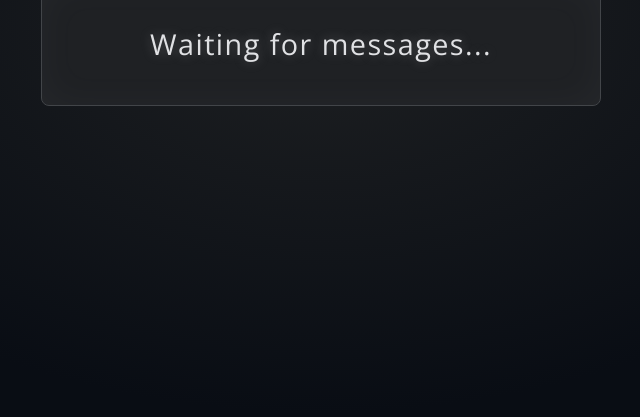
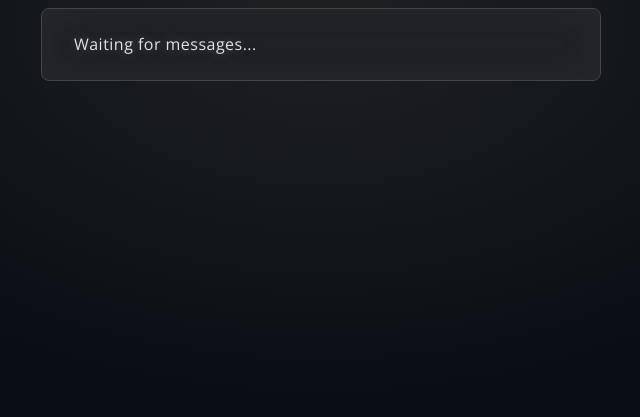
Before and after one commit to turbshott/quest-keyboard, a plain HTML site: page client/receiver.html in a window 1280 px wide. Shown: the part 383-800 px from the top of the page, without its empty margins (319-959 px from the left). Drawn offline with nearby package versions, Linux system fonts and the light colour scheme.

```diff
--- a/client/style.css
+++ b/client/style.css
@@ -40,6 +40,7 @@
 h1 {
     font-size: 1.4rem;
     font-weight: 500;
+    text-transform: uppercase;
     letter-spacing: 0.08em;
     color: var(--accent);
     text-shadow: var(--glow);
@@ -113,24 +114,23 @@
     background: var(--surface);
     border: 1px solid var(--border);
     border-radius: 8px;
-    padding: 2.5rem 3rem;
+    padding: 1.5rem 2rem;
     width: 560px;
     max-width: 90vw;
-    min-height: 120px;
     display: flex;
-    align-items: center;
-    justify-content: center;
+    align-items: left;
+    justify-content: left;
     /* inner glow when content is displayed */
     box-shadow: inset 0 0 40px rgba(200, 210, 220, 0.04);
 }
 
 /* large, prominent display — meant to be read at a glance in VR */
 #received-text {
-    font-size: 1.8rem;
+    font-size: 1rem;
     color: var(--text);
-    text-align: center;
-    letter-spacing: 0.05em;
+    letter-spacing: 0.03em;
     line-height: 1.4;
+    white-space: pre-wrap;
     /* dim color and style for the waiting state */
     font-style: italic;
     text-shadow: 0 0 12px rgba(200, 210, 220, 0.4);
```
Also changed, not shown: server/server.js (+10 -2 lines).
